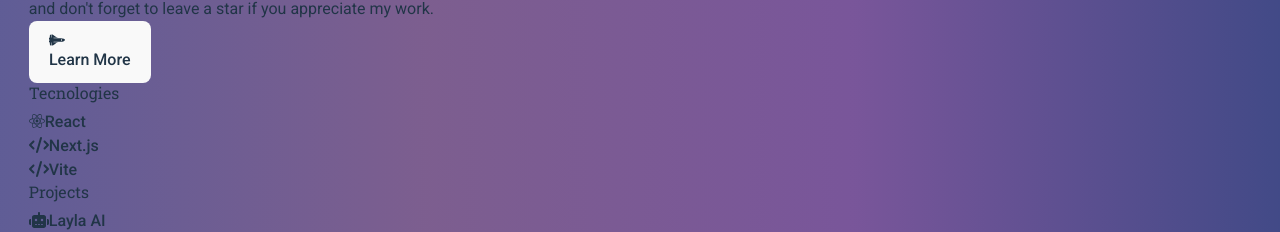
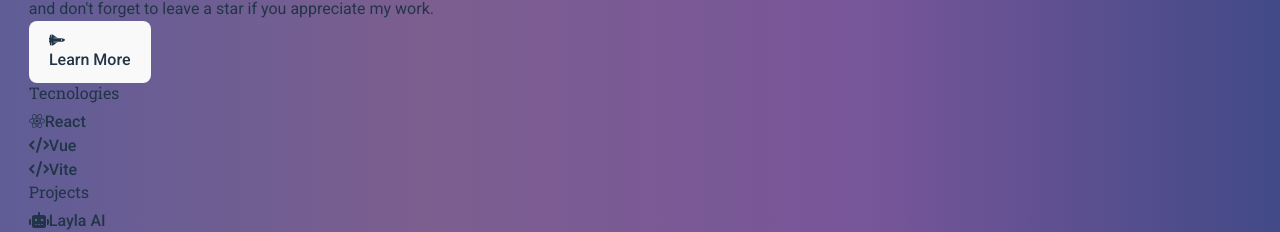
Before and after one commit to LennyDevX/Portafolio, a React (Vite) app: page / in a window 1280 px wide. Shown: the part 2065-2297 px from the top of the page. Built offline with nearby package versions, Linux system fonts and the light colour scheme.

Commit message:
Update links and technologies in Footer and Trigger components

```diff
--- a/src/components/Footer/Footer.jsx
+++ b/src/components/Footer/Footer.jsx
@@ -6,7 +6,7 @@ import { faEnvelope, faCode, faCloud, faUserCircle, faRobot } from '@fortawesome
 const Footer = () => {
     const links = {
         'React': 'https://reactjs.org/',
-        'Next.js': 'https://nextjs.org/',
+        'Vue': 'https://vuejs.org/',
         'Vite ': 'https://vitejs.dev/',
         'About': 'https://layla-r09in3hal-lennydevxs-projects.vercel.app/',
         'GitHub': 'https://github.com/LennyDevX',
@@ -23,7 +23,7 @@ const Footer = () => {
                 <ul className="space-y-3">
                     {[
                         { name: 'React', icon: faReact },
-                        { name: 'Next.js', icon: faCode },
+                        { name: 'Vue', icon: faCode },
                         { name: 'Vite ', icon: faCode }
                     ].map((item, index) => (
                         <li key={index}>
--- a/src/components/Trigger.jsx
+++ b/src/components/Trigger.jsx
@@ -106,12 +106,13 @@ function App() {
                         title="Todo App"
                         description="Working on a Todo app for my porfolio, this will be my next project release. Support my work by leaving a star on my GitHub repository. I will be releasing the first version of this app soon. Stay tuned for more updates."
                         image="/Todo.png"
-                        technologies={["undefiend", "undefiend", "undefiend"]}
+                        technologies={["React", "Tailwdincss", "Vite"]}
                         spamText="Prototype"
                         icon={faWrench}
-                        progress={20}
+                        githubLink="https://github.com/LennyDevX/Todo-App"
+                        progress={40}
                         spanColor={"text-yellow-300"}
-                        progressText={"Alpha 1 20%"}
+                        progressText={"Alpha 1 40%"}
 
 
 
```
